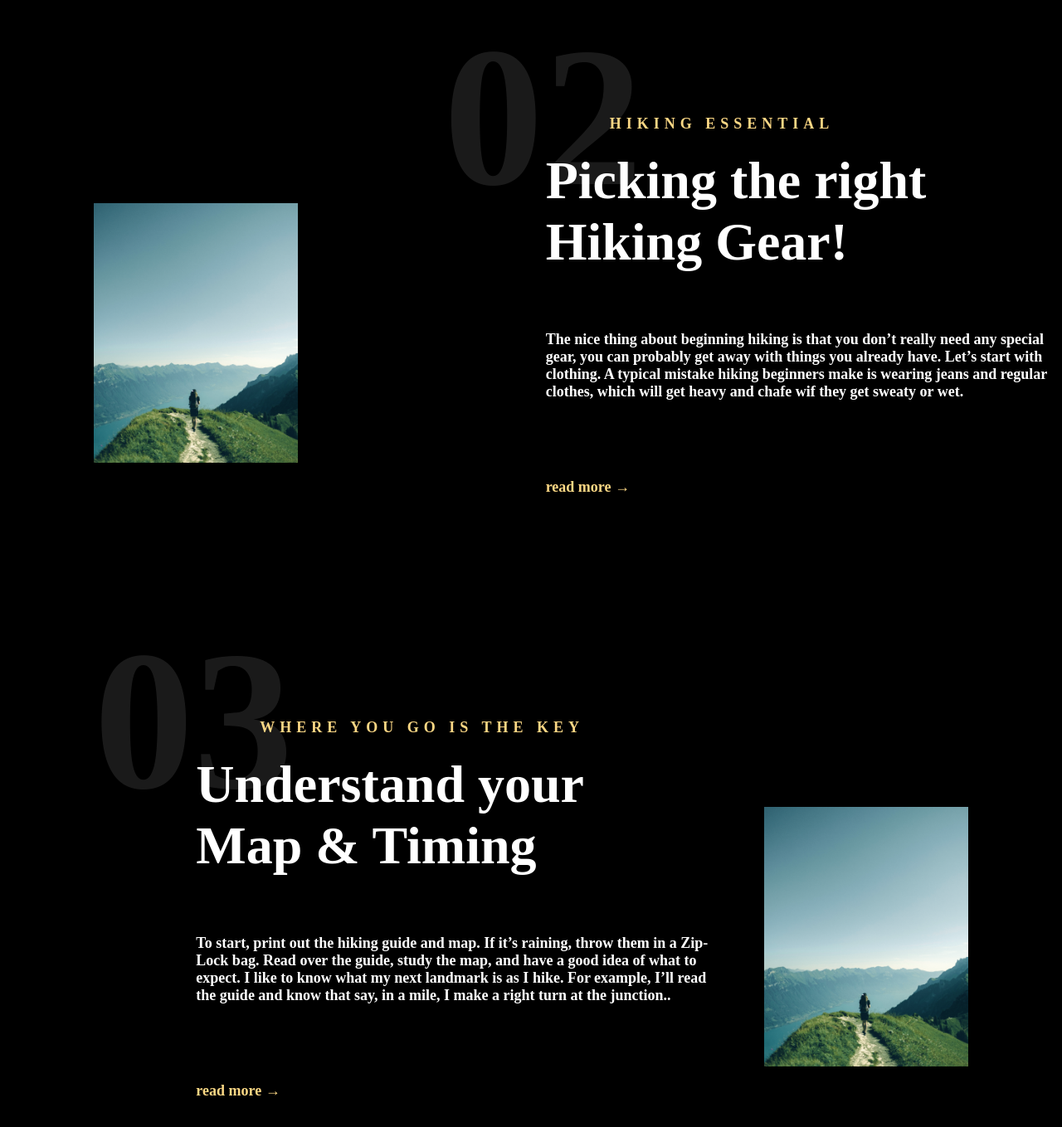
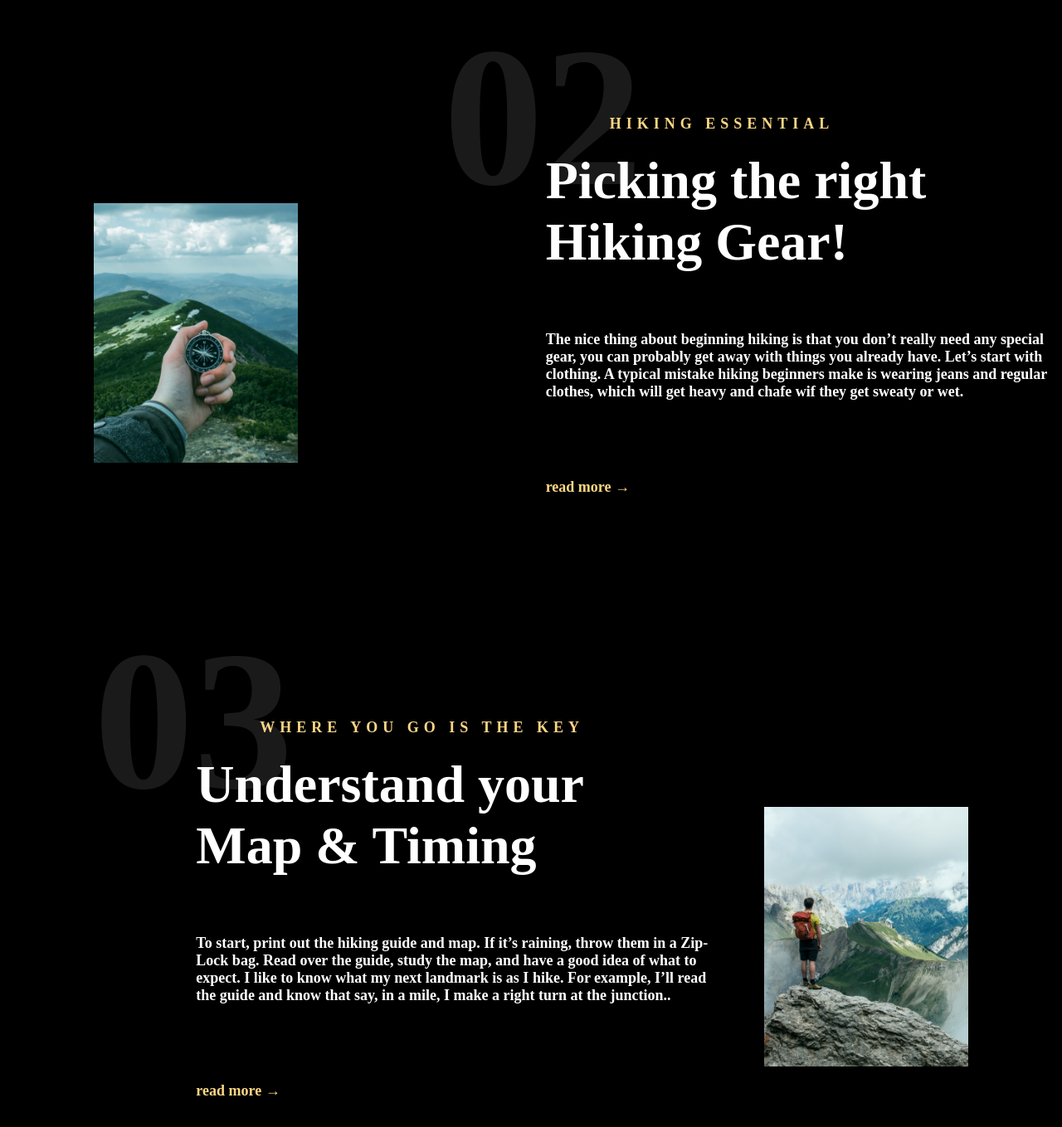
Before and after one commit to manish-techis/MNTN-Project, a plain HTML site: page index.html in a window 1280 px wide. Shown: the part 2445-3804 px from the top of the page at 83% size. Drawn offline with Linux system fonts and the light colour scheme.

Commit message:
Update index.html

```diff
--- a/index.html
+++ b/index.html
@@ -56,7 +56,7 @@
         <img src="./Images/01 (4).png" alt="" class="card-img" />
       </div>
       <div class="cards">
-        <img src="./Images/01 (4).png" alt="" class="card-img" />
+        <img src="./Images/01 (2).png" alt="" class="card-img" />
 
         <div class="card-text">
           <p class="p-01">02</p>
@@ -90,7 +90,7 @@
             <p class="readmore">read more &rarr;</p>
           </div>
         </div>
-        <img src="./Images/01 (4).png" alt="" class="card-img" />
+        <img src="./Images/01 (1).png" alt="" class="card-img" />
       </div>
     </div>
     <div class="footer">
```
